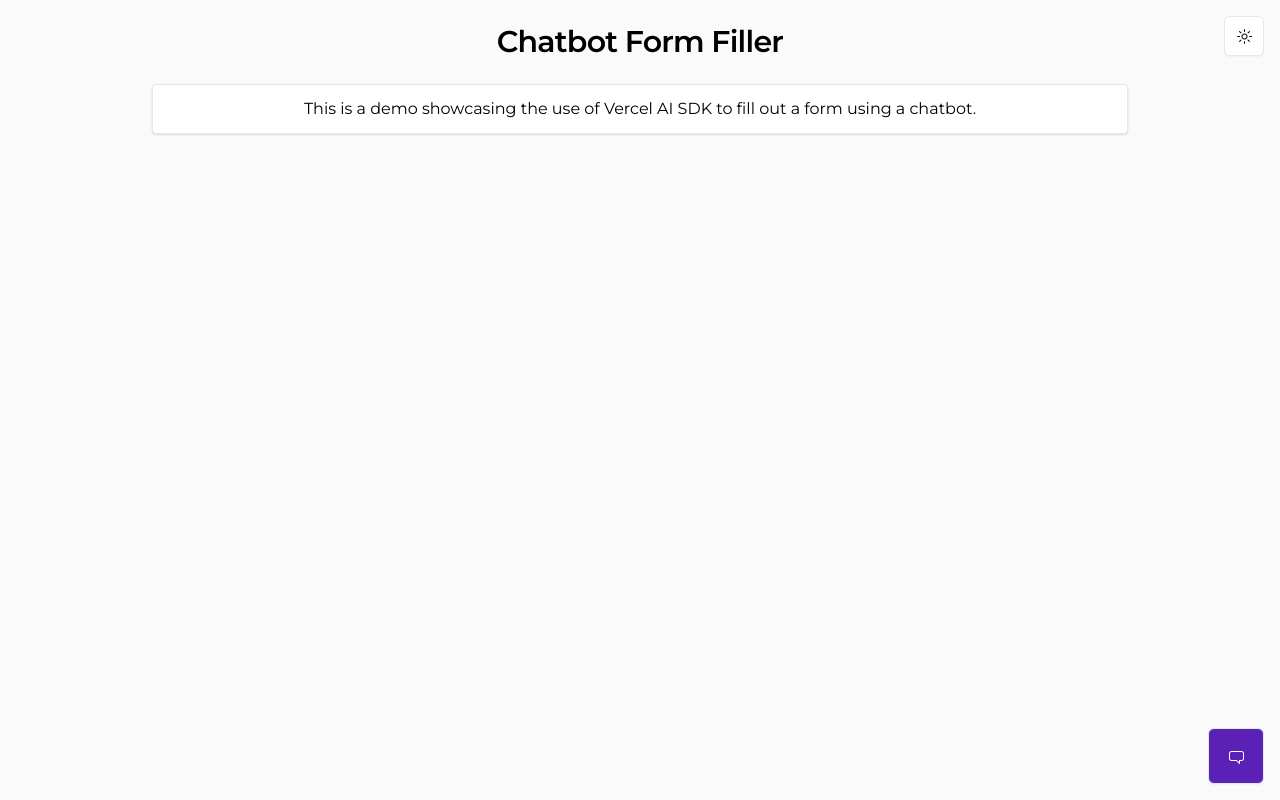
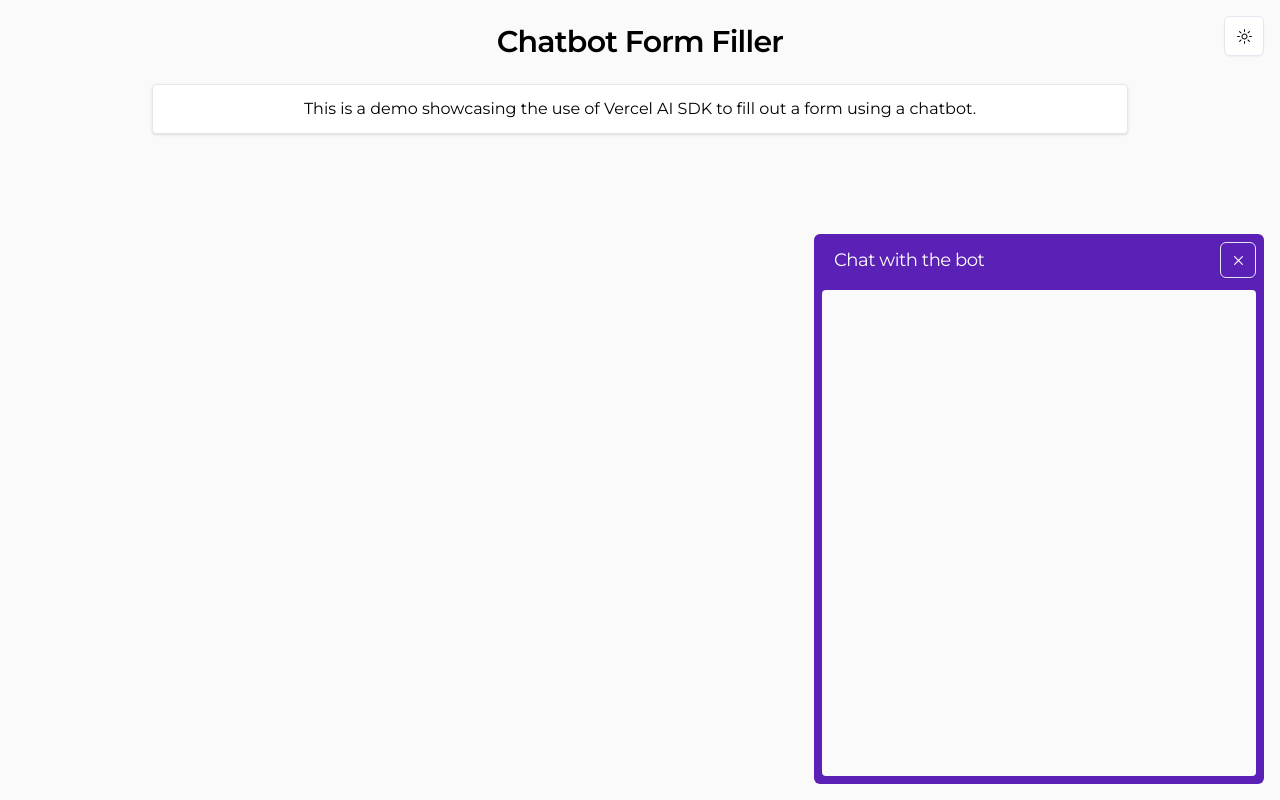
Before and after one commit to brdebr/chatbot-form-filler, a Next.js app: page / in a window 1280 px wide. Both pictures are taken after a click on the button 1236 px from the left and 756 px from the top of the page. Built offline with nearby package versions, Linux system fonts and the light colour scheme.

Commit message:
Add start of chat component

```diff
--- /dev/null
+++ b/app/components/basic/h4.tsx
@@ -0,0 +1,43 @@
+'use client';
+import { theme_styles } from '@/app/style-constants';
+import { cn } from '@/lib/utils';
+import { cva, type VariantProps } from "class-variance-authority"
+import React, { ReactNode } from 'react';
+
+const TypographyH4Variants = cva(
+  `
+    text-xl
+    md:text-lg
+    tracking-tight
+    ${theme_styles.default_text_color}
+  `,
+  {
+    variants: {
+      variant: {},
+      centered: {
+        true: 'text-center',
+      },
+      underlined: {
+        true: ''
+      }
+    },
+    defaultVariants: {},
+  }
+);
+
+type TypographyH4Props = {
+  className?: string;
+  children: ReactNode;
+} & VariantProps<typeof TypographyH4Variants>
+
+
+export function TypographyH4({ className, children, ...rest }: TypographyH4Props) {
+
+  return (
+    <h1 className={cn(TypographyH4Variants({ ...rest, className}))}>
+      <span className={cn(TypographyH4Variants({underlined: rest.underlined}))}>
+        {children}
+      </span>
+    </h1>
+  );
+}
--- a/app/components/chat-trigger-button.tsx
+++ b/app/components/chat-trigger-button.tsx
@@ -1,18 +1,73 @@
 'use client';
 import { Button } from "@/components/ui/button";
-import { ChatBubbleIcon } from '@radix-ui/react-icons';
+import { ChatBubbleIcon, Cross2Icon } from '@radix-ui/react-icons';
 import { cn } from "@/lib/utils";
 import { useWasMounted } from "../hooks/utils";
 import { LoadingIcon } from "./utils/loading-icon";
+import { useState } from "react";
+import { TypographyH4 } from "./basic/h4";
+import { theme_styles } from "../style-constants";
 
 export function ChatTriggerButton(props: {
   onClick?: () => void;
 }) {
   const wasMounted = useWasMounted();
+  const [isChatOpen, setIsChatOpen] = useState(false);
+
+  const openChat = () => {
+    setIsChatOpen(true);
+  }
+
+  if (isChatOpen) {
+    return (
+      <div className={cn(`
+        rounded-md
+        fixed bottom-4 right-4
+        max-h-[80dvh] max-w-[80dvw]
+        w-[450px] h-[550px]
+        bg-violet-800
+        dark:bg-purple-900
+        text-white
+        p-2
+        flex flex-col
+      `)}>
+        <div className={cn(`
+          flex justify-between items-center
+          pl-3
+        `)}>
+          <TypographyH4 className="dark">
+            Chat with the bot
+          </TypographyH4>
+          <Button
+            onClick={() => setIsChatOpen(false)}
+            variant='outline'
+            size='icon'
+            className={cn(`
+              bg-violet-800 hover:bg-violet-600
+              dark:bg-purple-900 dark:hover:bg-purple-700
+              text-white hover:text-white
+              p-2
+            `)}
+          >
+            <Cross2Icon fontSize={23} />
+          </Button>
+        </div>
+        <div className={cn(`
+            h-full
+            rounded
+            ${theme_styles.bg_default}
+            mt-3
+            p-2
+        `)}>
+
+        </div>
+      </div>
+    )
+  }
 
   return (
     <Button
-      onClick={props.onClick}
+      onClick={openChat}
       variant='outline'
       size='icon'
       className={cn(`
```
